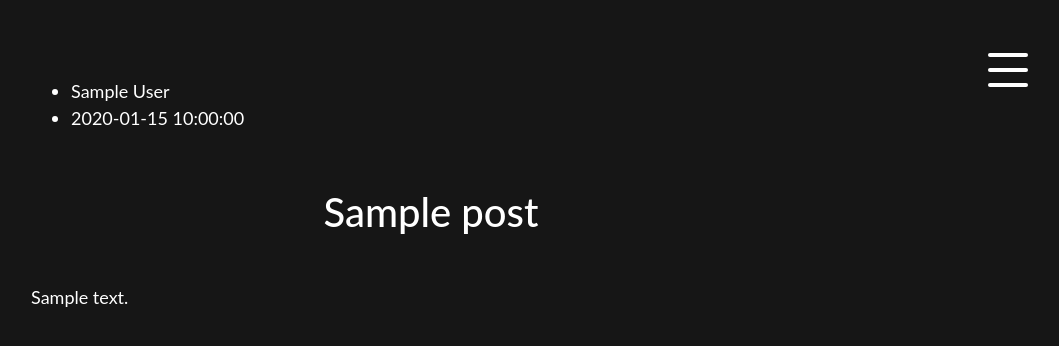
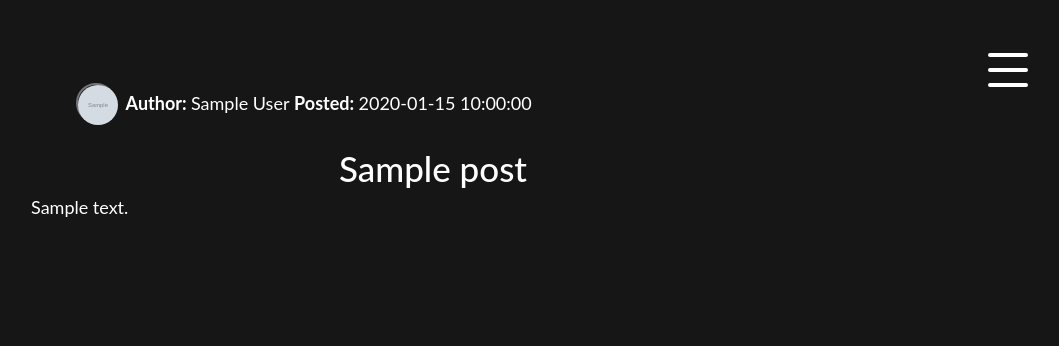
Before and after one commit to Volmarg/symfony4, a Symfony app: template templates/routes/home_page/index.html.twig in a window 1280 px wide. Shown: the top 346 px of the page, without its empty margins (209-1268 px from the left). Run offline with Twig, Linux system fonts and the light colour scheme; the template is opened without the code that fills it: most values are stand-ins (such as "Sample title", 1, 10 or a date in 2020); grey boxes marked "Sample" are stand-in pictures; some libraries are stand-ins or nearby versions.

Commit message:
1.9 fixed notifications display, added multiple posts displaying on homepage alon with user avatar

```diff
--- a/public/css/avatar.css
+++ b/public/css/avatar.css
@@ -14,7 +14,16 @@
     top: 40px;
     left: 40px;
     cursor: pointer;
-    z-index:3;
+    z-index: 3;
+}
+
+.small-circle, .small-circle img {
+    height: 40px;
+    width: 40px;
+
+    top: 0px;
+    left: 0px;
+    position: relative;
 }
 
 .circle img {
--- /dev/null
+++ b/public/css/posts.css
@@ -0,0 +1,23 @@
+.post-wrapper {
+
+}
+
+.post-wrapper h1 {
+    margin: 2px;
+    padding: 3px;
+
+    font-size: 35px;
+}
+
+.post-wrapper .info-bar ul {
+    list-style-type: none;
+}
+
+.post-wrapper .info-bar ul li {
+    display: inline-block;
+}
+
+.post-wrapper .small-avatar{
+    width:50px;
+    height:50px;
+}
--- a/public/js/components/admin/dashlets/user.js
+++ b/public/js/components/admin/dashlets/user.js
@@ -15,8 +15,10 @@ $(document).ready(() => {
 
         $.get(controller_action, (result) => {
         }).done((result) => {
-            $.notify(result.message);
+            $.notify(result.message, {globalPosition: 'top center', className: 'info'});
             if ($(link).hasClass('select-user-remove')) window.location.reload();
+        }).fail(() => {
+            $.notify('There was an error handling this Request', {globalPosition: 'top center', className: 'error'});
         });
 
     });
--- a/templates/base.html.twig
+++ b/templates/base.html.twig
@@ -12,6 +12,7 @@
         <link href="//netdna.bootstrapcdn.com/font-awesome/3.2.1/css/font-awesome.css" rel="stylesheet">
         <link rel="stylesheet" href="{{ asset('css/hamburger-menu.css') }}">
         <link rel="stylesheet" href="{{ asset('css/dashlet.css') }}">
+        <link rel="stylesheet" href="{{ asset('css/avatar.css') }}">
         <link rel="stylesheet" href="{{ asset('css/global.css') }}">
 
         <style>
--- a/templates/components/post/post.html.twig
+++ b/templates/components/post/post.html.twig
@@ -1,8 +1,13 @@
 <section class="post-wrapper">
     <section class="info-bar">
         <ul>
-            <li>{{ post.author }}</li>
-            <li>{{ post.create_date }}</li>
+            <li>
+                <div class="circle small-circle">
+                    <img height="80" width="80" src="{{ post.avatar }}">
+                </div>
+            </li>
+            <li><b>Author: </b> {{ post.author }}</li>
+            <li><b>Posted: </b>{{ post.create_date }}</li>
         </ul>
     </section>
 
--- a/templates/routes/home_page/index.html.twig
+++ b/templates/routes/home_page/index.html.twig
@@ -1,6 +1,11 @@
 {% extends 'base.html.twig' %}
 
 {% block title %}Hello HomePageController!{% endblock %}
+
+    {% block stylesheets %}
+        {{ parent() }}
+        <link rel="stylesheet" href="{{ asset('css/posts.css') }}">
+    {% endblock %}
 
 {% block body %}
     {{ parent() }}
```
Also changed, not shown: src/Controller/Routes/HomePageController.php (+26 -3 lines).
